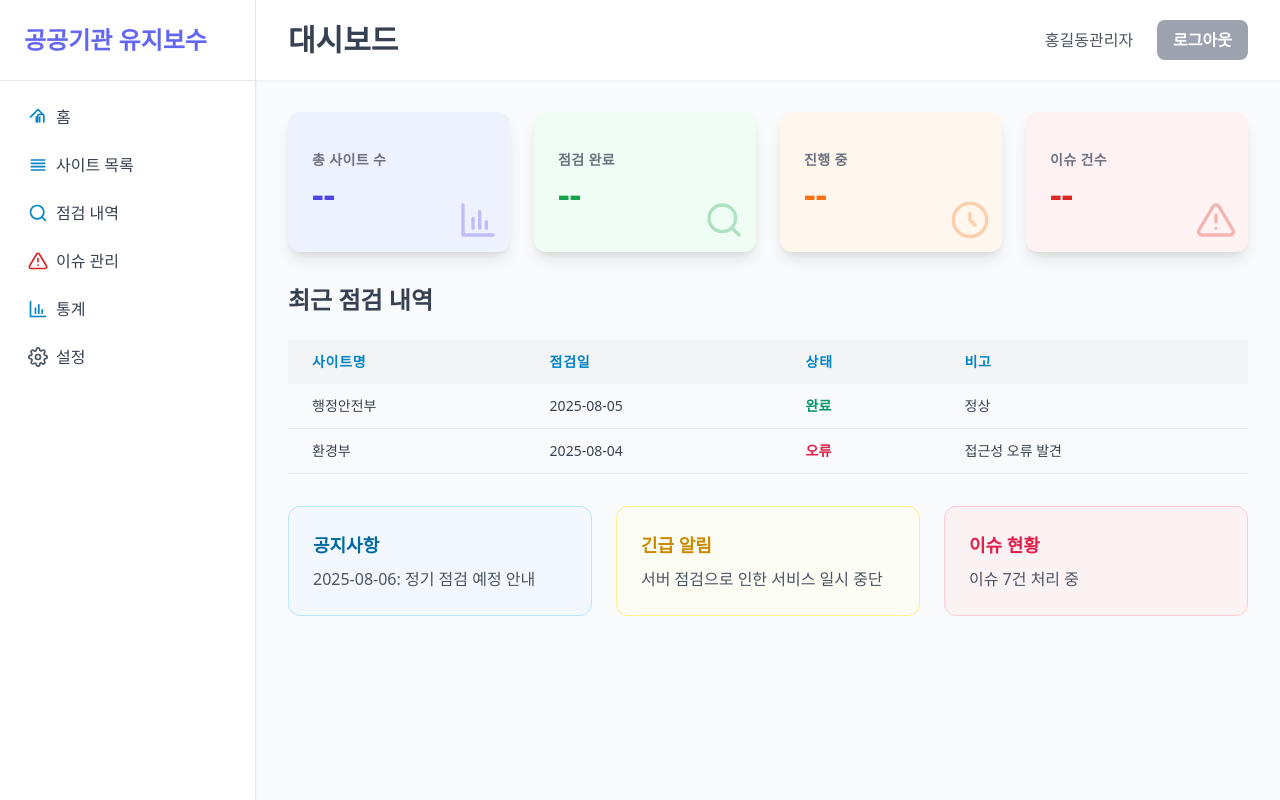
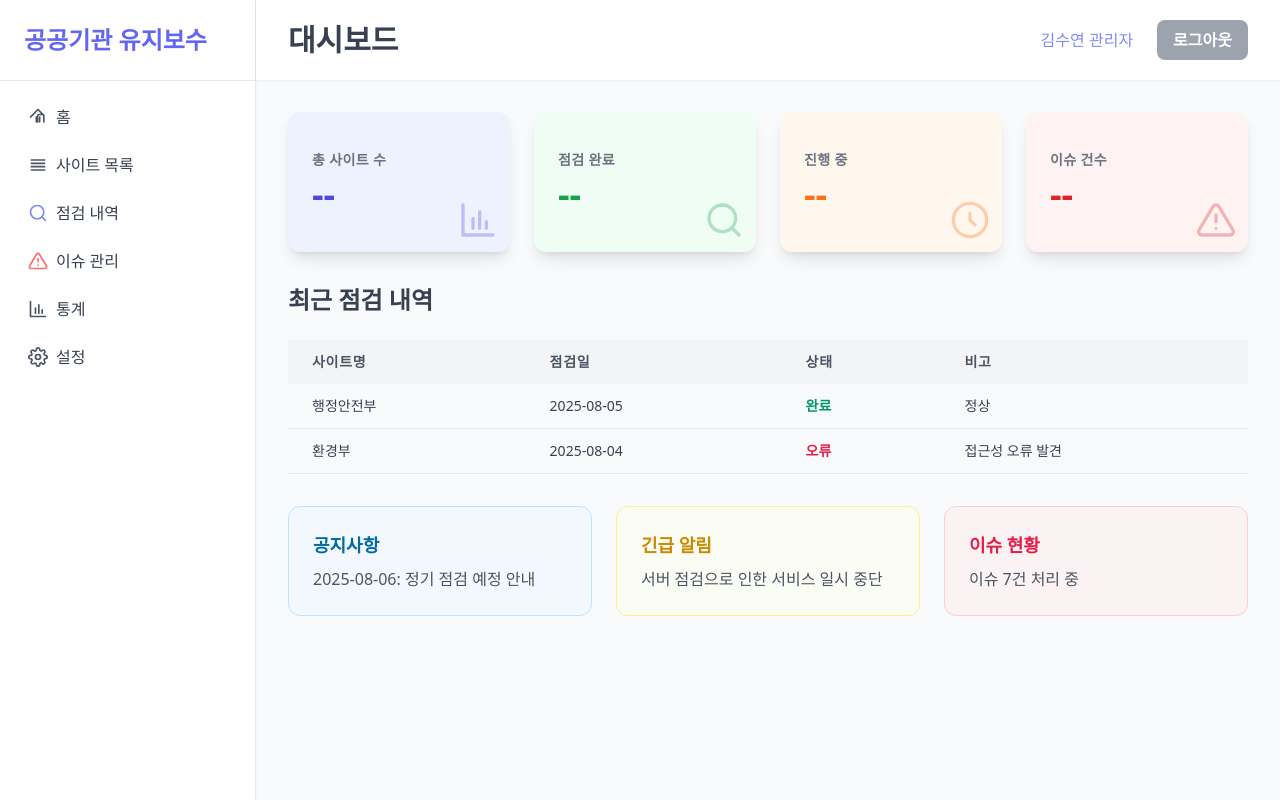
Before and after one commit to SY2-90/Gov-dashboard, a website: page public/index.html in a window 1280 px wide. Drawn offline with nearby package versions, Linux system fonts and the light colour scheme; no server answers.

Commit message:
“🆕✨”

```diff
--- a/package.json
+++ b/package.json
@@ -15,8 +15,8 @@
     "postgres": "^3.4.7"
   },
   "devDependencies": {
-    "autoprefixer": "^10.4.17",
-    "postcss": "^8.4.31",
-    "tailwindcss": "^3.4.1"
+    "autoprefixer": "^10.4.21",
+    "postcss": "^8.5.6",
+    "tailwindcss": "^3.4.17"
   }
 }
--- a/public/index.html
+++ b/public/index.html
@@ -29,7 +29,7 @@
   <!-- 모바일용 사이드바 토글 버튼 -->
   <button
   id="sidebarToggle"
-  class="md:hidden fixed top-4 left-4 z-30 p-3 bg-indigo-300 hover:bg-indigo-500 text-white rounded-lg shadow-lg transition"
+  class="md:hidden fixed top-4 left-4 z-30 p-3 bg-gray-300 hover:bg-gray-500 text-white rounded-lg shadow-lg transition"
   aria-label="메뉴 열기/닫기"
 >
   <!-- 햄버거 아이콘 (3줄) -->
@@ -50,33 +50,33 @@
       </div>
       <nav class="flex flex-col p-4 space-y-2 text-gray-700">
           <a href="#" class="flex items-center px-3 py-2 rounded-lg bg-gradient-to-r from-white to-white hover:from-sky-10 hover:to-sky-100 transition-all duration-300 hover:text-sky-700  font-medium">
-            <svg xmlns="http://www.w3.org/2000/svg" class="h-5 w-5 mr-2 text-sky-600" fill="none" viewBox="0 0 24 24" stroke="currentColor" stroke-width="2">
+            <svg xmlns="http://www.w3.org/2000/svg" class="h-5 w-5 mr-2 text-gray-600" fill="none" viewBox="0 0 24 24" stroke="currentColor" stroke-width="2">
               <path stroke-linecap="round" stroke-linejoin="round" d="M3 12l2-2m0 0l7-7 7 7m-9 2v6m4 0v-6m5 6v-7a2 2 0 00-2-2h-3.5a2 2 0 00-2 2v7" />
             </svg>
             홈
           </a>
           <a href="#" class="flex items-center px-3 py-2 rounded-lg bg-gradient-to-r from-white to-white hover:from-sky-10 hover:to-sky-100 transition-all duration-300 hover:text-sky-700  font-medium">
-            <svg xmlns="http://www.w3.org/2000/svg" class="h-5 w-5 mr-2 text-sky-600" fill="none" viewBox="0 0 24 24" stroke="currentColor" stroke-width="2">
+            <svg xmlns="http://www.w3.org/2000/svg" class="h-5 w-5 mr-2 text-gray-600" fill="none" viewBox="0 0 24 24" stroke="currentColor" stroke-width="2">
               <path stroke-linecap="round" stroke-linejoin="round" d="M4 6h16M4 10h16M4 14h16M4 18h16" />
             </svg>
             사이트 목록
           </a>
           <a href="#" class="flex items-center px-3 py-2 rounded-lg bg-gradient-to-r from-white to-white hover:from-sky-10 hover:to-sky-100 transition-all duration-300 hover:text-sky-700  font-medium">
-            <svg xmlns="http://www.w3.org/2000/svg" class="h-5 w-5 mr-2 text-sky-600" fill="none" viewBox="0 0 24 24" stroke="currentColor" stroke-width="2">
+            <svg xmlns="http://www.w3.org/2000/svg" class="h-5 w-5 mr-2 text-indigo-400" fill="none" viewBox="0 0 24 24" stroke="currentColor" stroke-width="2">
               <circle cx="11" cy="11" r="8" stroke-linecap="round" stroke-linejoin="round"/>
               <line x1="21" y1="21" x2="16.65" y2="16.65" stroke-linecap="round" stroke-linejoin="round"/>
             </svg>
             점검 내역
           </a>
           <a href="#" class="flex items-center px-3 py-2 rounded-lg bg-gradient-to-r from-white to-white hover:from-red-10 hover:to-red-100 transition-all duration-300 hover:text-red-700  font-medium">
-            <svg xmlns="http://www.w3.org/2000/svg" class="h-5 w-5 mr-2 text-red-600" fill="none" viewBox="0 0 24 24" stroke="currentColor" stroke-width="2">
+            <svg xmlns="http://www.w3.org/2000/svg" class="h-5 w-5 mr-2 text-red-400" fill="none" viewBox="0 0 24 24" stroke="currentColor" stroke-width="2">
               <path stroke-linecap="round" stroke-linejoin="round" d="M10.29 3.86L1.82 18a2 2 0 001.71 3h16.94a2 2 0 001.71-3L13.71 3.86a2 2 0 00-3.42 0z" />
               <path stroke-linecap="round" stroke-linejoin="round" d="M12 9v4m0 4h.01" />
             </svg>
             이슈 관리
           </a>
           <a href="#" class="flex items-center px-3 py-2 rounded-lg bg-gradient-to-r from-white to-white hover:from-sky-10 hover:to-sky-100 transition-all duration-300 hover:text-sky-700 font-medium">
-            <svg xmlns="http://www.w3.org/2000/svg" class="h-5 w-5 mr-2 text-sky-600" fill="none" viewBox="0 0 24 24" stroke="currentColor" stroke-width="2">
+            <svg xmlns="http://www.w3.org/2000/svg" class="h-5 w-5 mr-2 text-gray-600" fill="none" viewBox="0 0 24 24" stroke="currentColor" stroke-width="2">
               <path stroke-linecap="round" stroke-linejoin="round" d="M3 3v18h18" />
               <path stroke-linecap="round" stroke-linejoin="round" d="M9 17v-6m4 6v-10m4 10v-4" />
             </svg>
@@ -104,8 +104,8 @@
         <!-- 사용자 정보 및 로그아웃 버튼 -->
         <div class="flex items-center space-x-4 sm:space-x-6">
           <div class="flex flex-col text-right">
-            <span class="text-sm sm:text-base text-gray-600 font-medium select-text leading-tight">
-              홍길동<br class="sm:hidden" />관리자
+            <span class="text-sm sm:text-base text-indigo-400 font-medium select-text leading-tight">
+              김수연 <br class="sm:hidden" />관리자
             </span>
           </div>
           <button
@@ -184,7 +184,7 @@
           <h2 class="text-2xl font-bold text-gray-700 mb-6 select-none">최근 점검 내역</h2>
           <div class="overflow-x-auto">
             <table class="min-w-full text-left text-sm text-gray-700">
-              <thead class="bg-gray-100 text-sky-600 font-semibold uppercase tracking-wider">
+              <thead class="bg-gray-100 text-gray-600 font-semibold uppercase tracking-wider">
                 <tr>
                   <th class="py-3 px-6 whitespace-nowrap">사이트명</th>
                   <th class="py-3 px-6 whitespace-nowrap">점검일</th>
```
Also changed, not shown: 3 other files.
